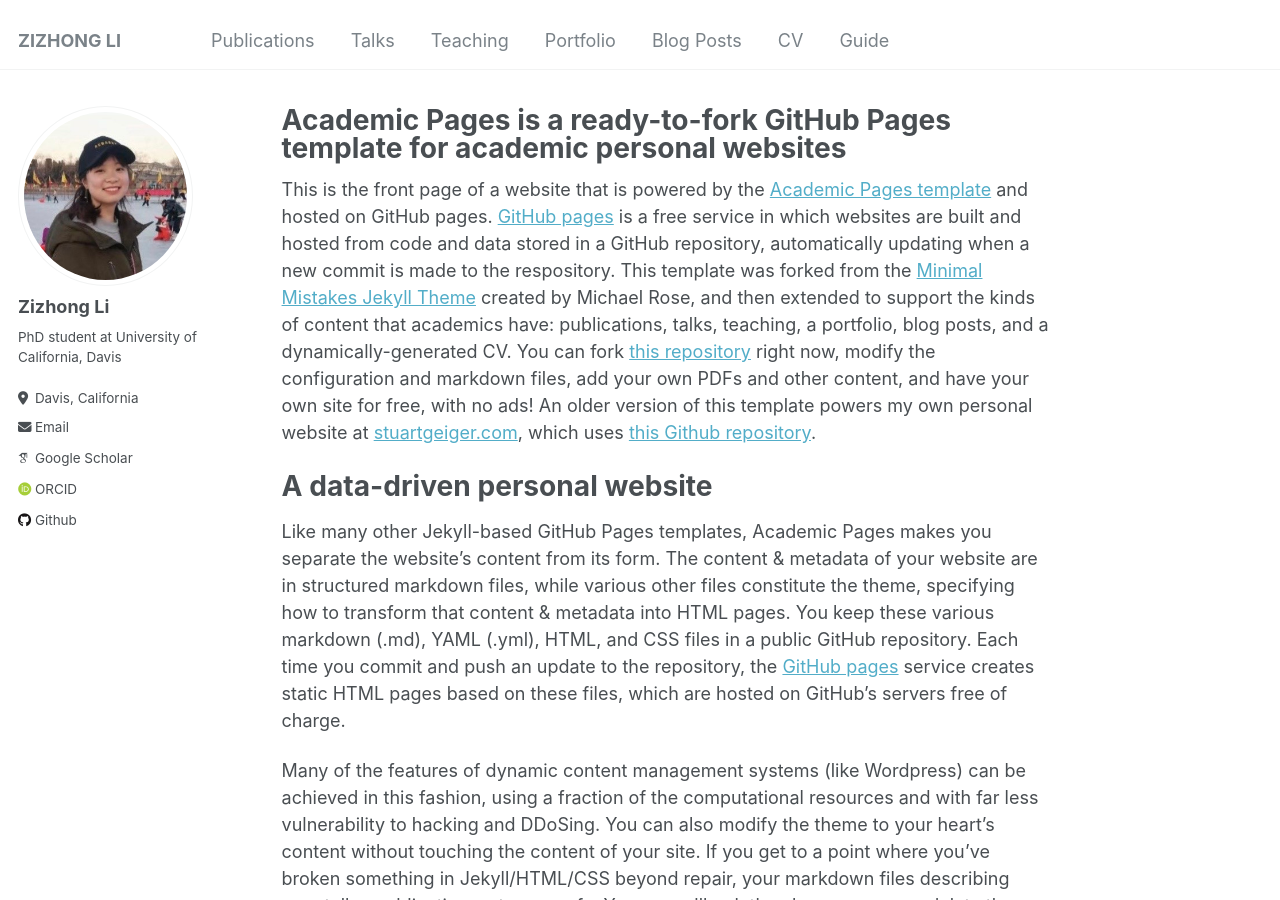
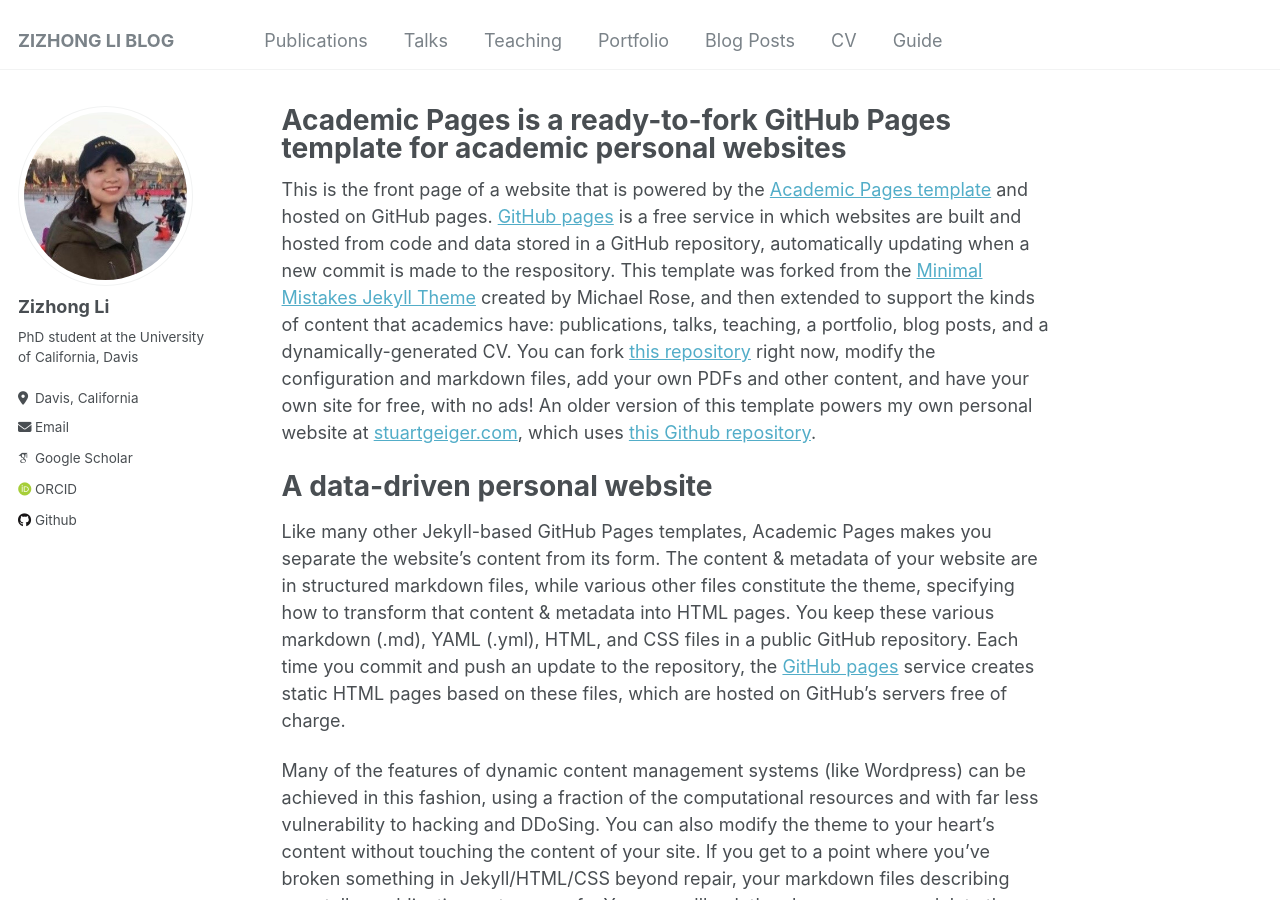
Before and after one commit to lizizhong/lizizhong.github.io, a Jekyll site: the page built from _pages/about.md, in a window 1280 px wide and 900 px high. Built offline with Jekyll 4.4.1, drawn with Linux system fonts in a browser that asks for light colours; some web fonts are replaced.

Commit message:
Update _config.yml

```diff
--- a/_config.yml
+++ b/_config.yml
@@ -8,10 +8,10 @@
 
 # Basic Site Settings
 locale                   : "en-US"
-title                    : "ZIZHONG LI"
+title                    : "ZIZHONG LI BLOG"
 title_separator          : "-"
 name                     : &name "Zizhong Li"
-description              : &description "PhD student at University of California, Davis"
+description              : &description "PhD student at the University of California, Davis"
 url                      : https://lizizhong.github.io # the base hostname & protocol for your site e.g. "https://mmistakes.github.io"
 baseurl                  : "" # the subpath of your site, e.g. "/blog"
 repository               : "lizizhong/lizizhong.github.io"
@@ -24,7 +24,7 @@ author:
   avatar           : "profile.JPG"
   name             : "Zizhong Li"
   pronouns         : # example: "she/her"
-  bio              : "PhD student at University of California, Davis"
+  bio              : "PhD student at the University of California, Davis"
   location         : "Davis, California"
   # employer         : "Red Brick University"
   uri              : # URL
@@ -43,7 +43,7 @@ author:
   bitbucket        : # Username - Update with your username on the site
   codepen          : # Username
   dribbble         : # Username
-  github           : "academicpages"
+  github           : "https://github.com/lizizhong"
   kaggle           : # Username
   stackoverflow    : # User number or user number and name (i.e., use "1" or "1/jeff-atwood")
 
```
